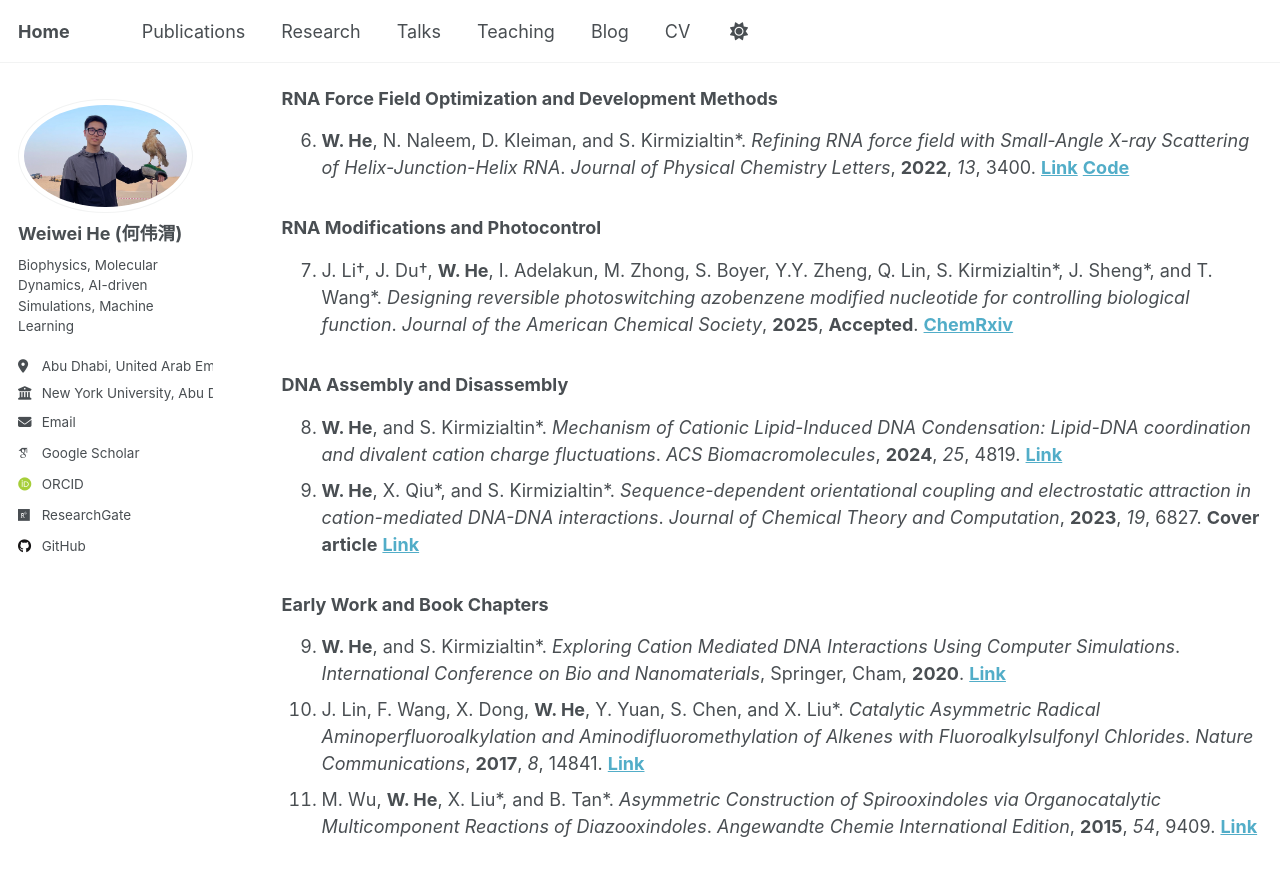
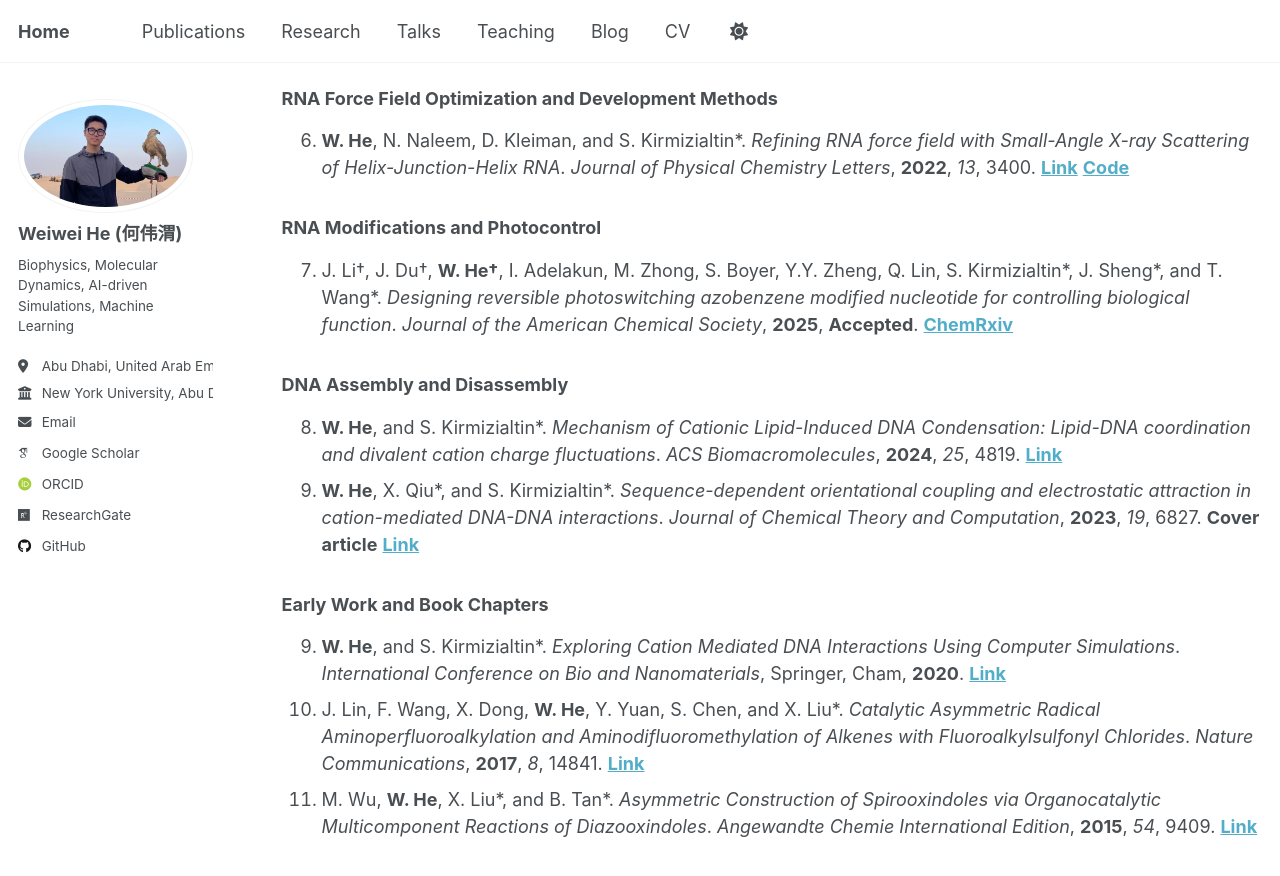
Before and after one commit to Warrenheww/warrenheww.github.io, a Jekyll site: the page built from _pages/publications.md, in a window 1280 px wide and 900 px high, scrolled down 952 px. Shown: the top 876 px of the window. Built offline with Jekyll 4.4.1, drawn with Linux system fonts in a browser that asks for light colours; some web fonts are replaced.

```diff
--- a/_pages/publications.md
+++ b/_pages/publications.md
@@ -40,7 +40,7 @@ author_profile: true
 ### RNA Modifications and Photocontrol
 
 <ol start="7">
-<li>J. Li†, J. Du†, <b>W. He</b>, I. Adelakun, M. Zhong, S. Boyer, Y.Y. Zheng, Q. Lin, S. Kirmizialtin*, J. Sheng*, and T. Wang*. <i>Designing reversible photoswitching azobenzene modified nucleotide for controlling biological function</i>. <i>Journal of the American Chemical Society</i>, <b>2025</b>, <b>Accepted</b>. <b><a href="https://chemrxiv.org/engage/chemrxiv/article-details/67a125dd81d2151a0212bcc4">ChemRxiv</a></b></li>
+<li>J. Li†, J. Du†, <b>W. He†</b>, I. Adelakun, M. Zhong, S. Boyer, Y.Y. Zheng, Q. Lin, S. Kirmizialtin*, J. Sheng*, and T. Wang*. <i>Designing reversible photoswitching azobenzene modified nucleotide for controlling biological function</i>. <i>Journal of the American Chemical Society</i>, <b>2025</b>, <b>Accepted</b>. <b><a href="https://chemrxiv.org/engage/chemrxiv/article-details/67a125dd81d2151a0212bcc4">ChemRxiv</a></b></li>
 </ol>
 
 ### DNA Assembly and Disassembly
```
